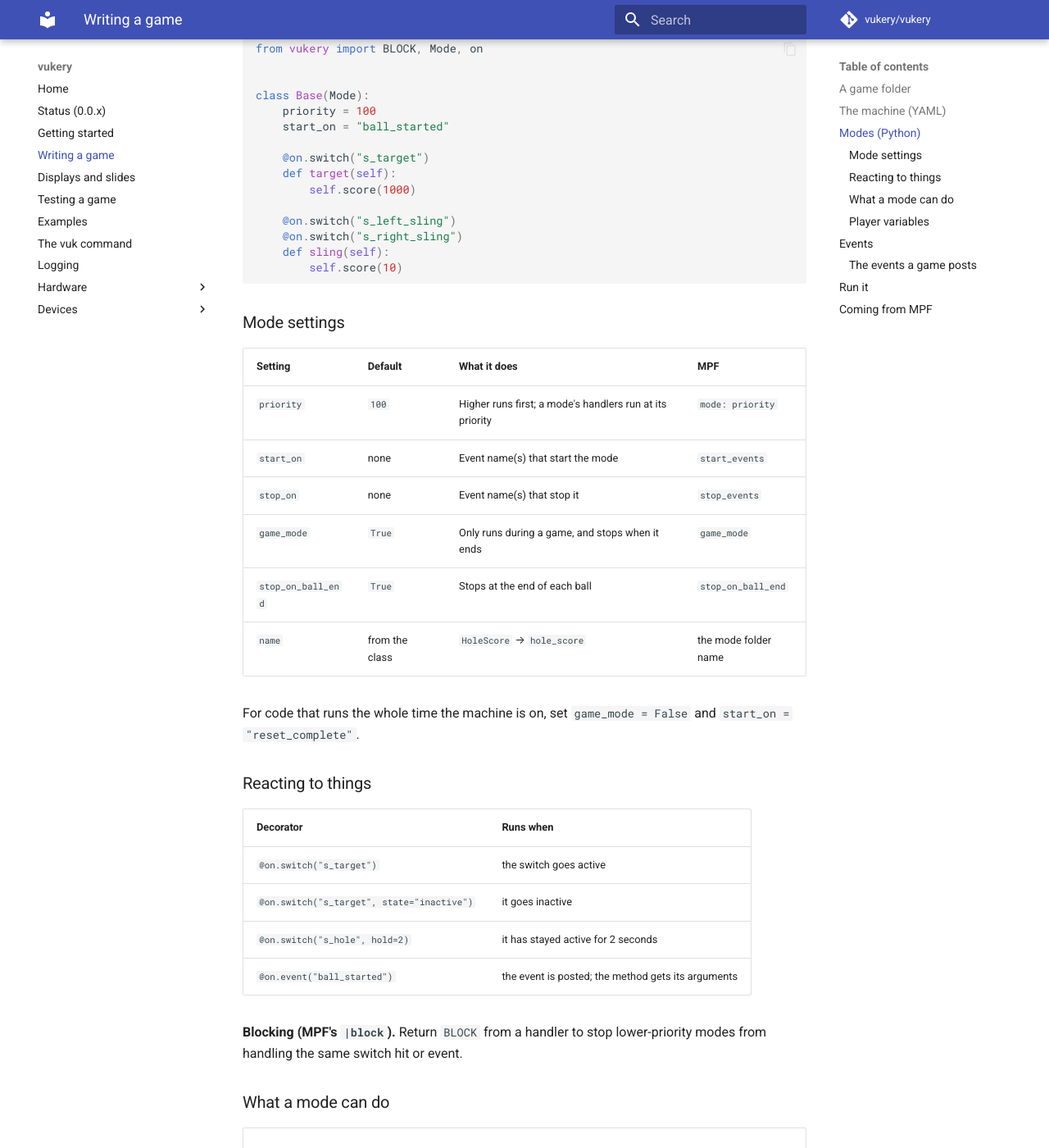
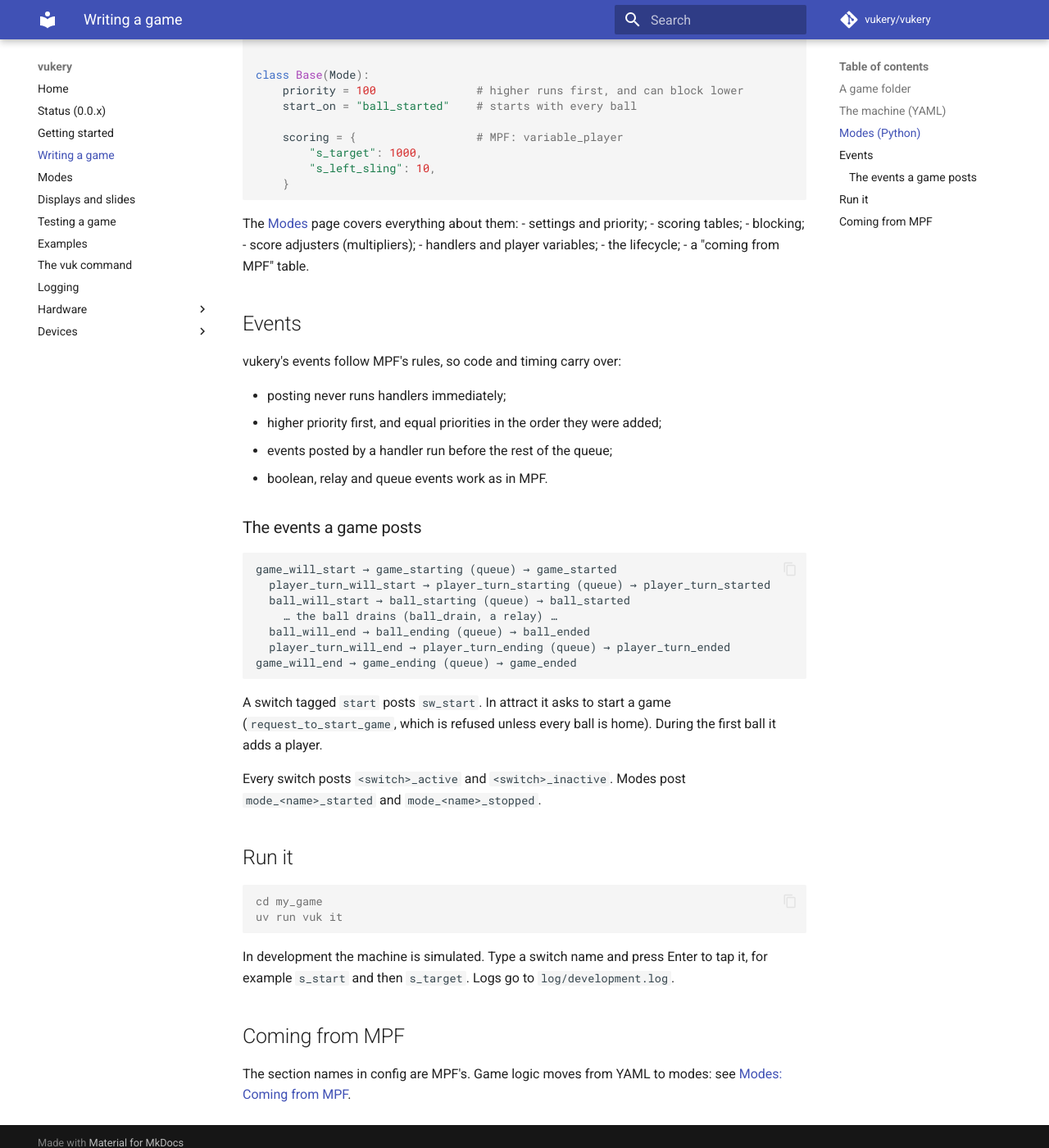
Before and after one commit to vukery/vukery, an MkDocs documentation site: the page built from docs/writing-a-game.md, in a window 1280 px wide and 1400 px high, scrolled down 1856 px. Shown: the whole window at 82% size. Built offline with MkDocs 1.6.1 and Material for MkDocs 9.7.7, drawn with Linux system fonts in a browser that asks for light colours; comment, search, counter and statistics services are not loaded; some of the changed text lies outside the part shown.

Commit message:
docs: a Modes page (priority, scoring, blocking, adjusters)
Writing a game links to it. Examples and status updated. CLAUDE.md asks
for teaching comments in examples.

Co-Authored-By: Claude Opus 5.5 <noreply@anthropic.com>

````diff
--- a/docs/writing-a-game.md
+++ b/docs/writing-a-game.md
@@ -82,77 +82,30 @@ points you to modes if your config has `variable_player`, `event_player`,
 
 ## Modes (Python)
 
-Game logic lives in modes. A mode is a class that extends `Mode`, in
-`modes/<name>/<name>.py`, named for what it does:
+Game logic lives in modes: Python classes in `modes/<name>/<name>.py`.
 
 ```python
-from vukery import BLOCK, Mode, on
+from vukery import Mode
 
 
 class Base(Mode):
-    priority = 100
-    start_on = "ball_started"
+    priority = 100               # higher runs first, and can block lower
+    start_on = "ball_started"    # starts with every ball
 
-    @on.switch("s_target")
-    def target(self):
-        self.score(1000)
-
-    @on.switch("s_left_sling")
-    @on.switch("s_right_sling")
-    def sling(self):
-        self.score(10)
+    scoring = {                  # MPF: variable_player
+        "s_target": 1000,
+        "s_left_sling": 10,
+    }
 ```
 
-### Mode settings
-
-| Setting | Default | What it does | MPF |
-|---|---|---|---|
-| `priority` | `100` | Higher runs first; a mode's handlers run at its priority | `mode: priority` |
-| `start_on` | none | Event name(s) that start the mode | `start_events` |
-| `stop_on` | none | Event name(s) that stop it | `stop_events` |
-| `game_mode` | `True` | Only runs during a game, and stops when it ends | `game_mode` |
-| `stop_on_ball_end` | `True` | Stops at the end of each ball | `stop_on_ball_end` |
-| `name` | from the class | `HoleScore` → `hole_score` | the mode folder name |
-
-For code that runs the whole time the machine is on, set `game_mode = False`
-and `start_on = "reset_complete"`.
-
-### Reacting to things
-
-| Decorator | Runs when |
-|---|---|
-| `@on.switch("s_target")` | the switch goes active |
-| `@on.switch("s_target", state="inactive")` | it goes inactive |
-| `@on.switch("s_hole", hold=2)` | it has stayed active for 2 seconds |
-| `@on.event("ball_started")` | the event is posted; the method gets its arguments |
-
-**Blocking (MPF's `|block`).** Return `BLOCK` from a handler to stop
-lower-priority modes from handling the same switch hit or event.
-
-### What a mode can do
-
-| | |
-|---|---|
-| `self.score(points)` | Add to the current player's score |
-| `self.player` | The current player: `self.player.score`, `self.player.ball`, your own variables |
-| `self.post("event_name", **args)` | Post an event |
-| `self.delay("name", seconds, callback)` | Call later; cancelled when the mode stops |
-| `self.cancel_delay("name")` | |
-| `mode_start()` / `mode_stop()` | Override to run code as the mode starts or stops |
-| `self.machine` | Everything else: `switches`, `coils`, `lights`, `events`, `game` |
-
-### Player variables
-
-Set any attribute on a player and it becomes a player variable:
-`self.player.ramps += 1`. Each change posts `player_<name>` with `value`,
-`prev_value`, `change` and `player_num`, as in MPF. Starting values can go in
-config:
-
-```yaml
-player_vars:
-  ramps:
-    initial_value: 0
-```
+The [Modes](modes.md) page covers everything about them:
+- settings and priority;
+- scoring tables;
+- blocking;
+- score adjusters (multipliers);
+- handlers and player variables;
+- the lifecycle;
+- a "coming from MPF" table.
 
 ## Events
 
@@ -195,11 +148,5 @@ to tap it, for example `s_start` and then `s_target`. Logs go to
 
 ## Coming from MPF
 
-| MPF | vukery |
-|---|---|
-| `mode:` YAML, plus `code:` | A `Mode` class in `modes/<name>/<name>.py` |
-| `variable_player: s_target_active: score: 1000` | `@on.switch("s_target")` and `self.score(1000)` |
-| `score: 1000\|block` | `return BLOCK` |
-| `event_player` | `self.post(...)` |
-| conditional events (`event{condition}`) | an `if` in the handler |
-| `CustomCode` | a `Mode` with `game_mode = False` |
+The section names in config are MPF's. Game logic moves from YAML to modes:
+see [Modes: Coming from MPF](modes.md#coming-from-mpf).
--- a/mkdocs.yml
+++ b/mkdocs.yml
@@ -14,6 +14,7 @@ nav:
   - Status (0.0.x): status.md
   - Getting started: getting-started.md
   - Writing a game: writing-a-game.md
+  - Modes: modes.md
   - Displays and slides: displays.md
   - Testing a game: testing.md
   - Examples: examples.md
````
Also changed, not shown: CLAUDE.md (+3 -0 lines), docs/examples.md (+17 -6 lines), docs/modes.md (added, +243 -0 lines), docs/status.md (+1 -0 lines).
